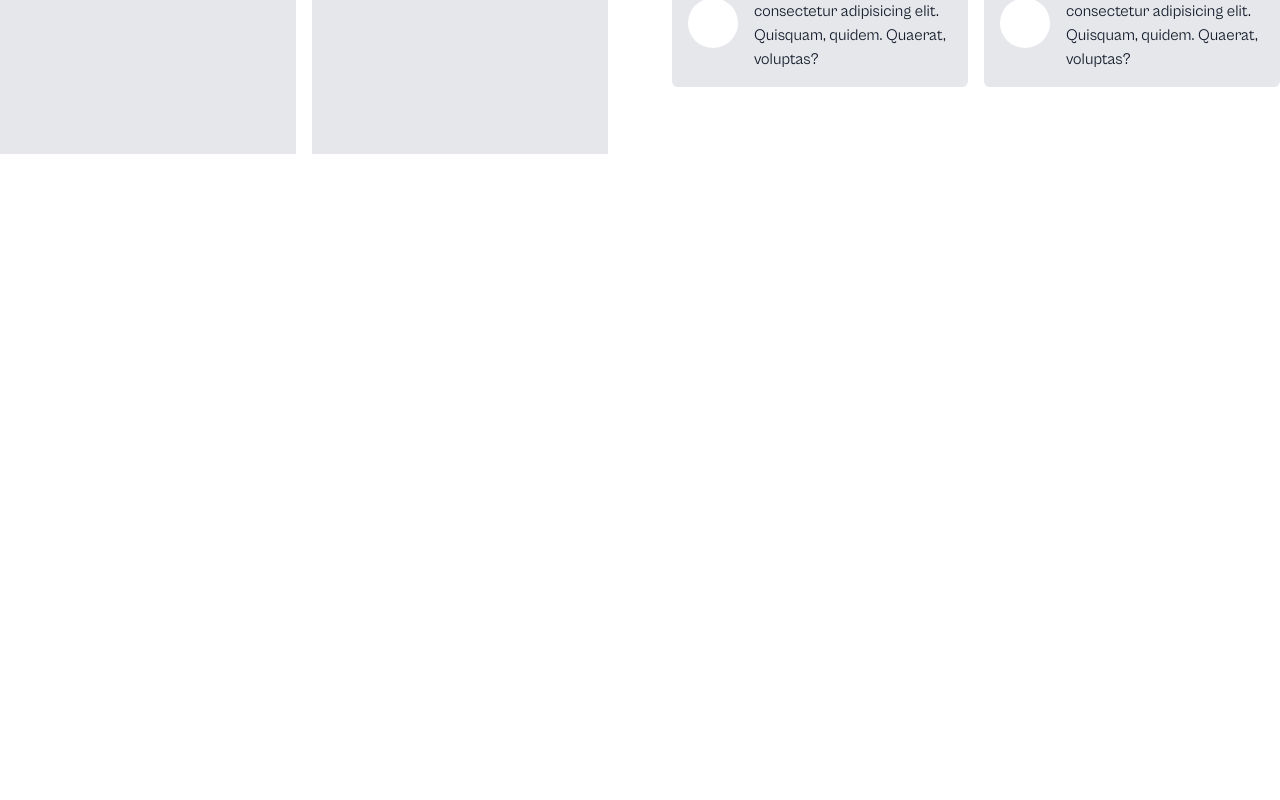
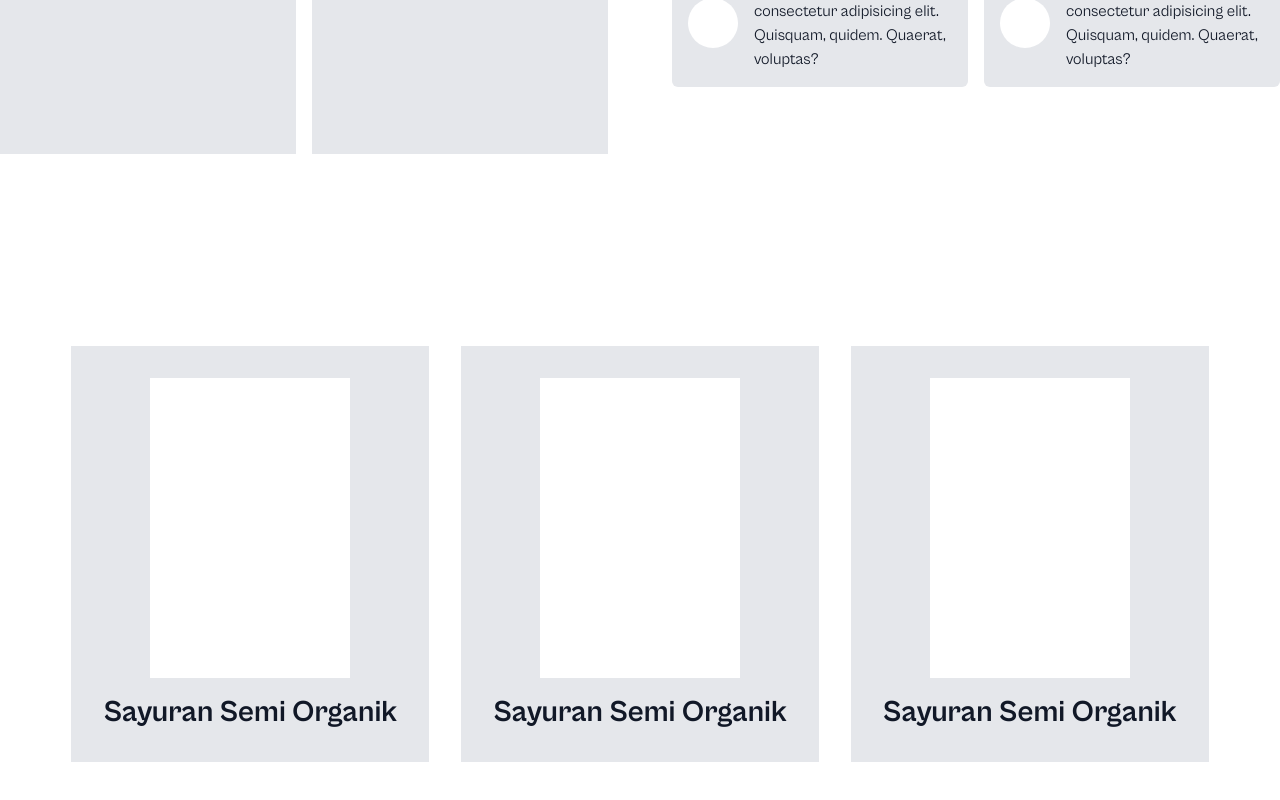
Before and after one commit to robert0789/gerbas-tani-frontend, a Next.js app: page / in a window 1280 px wide. Shown: the part 1497-2297 px from the top of the page. Before the commit the page ends 1747 px from the top, so only its background shows below. Built offline with nearby package versions, Linux system fonts and the light colour scheme.

Commit message:
Add our product basic

```diff
--- /dev/null
+++ b/src/app/modules/home/our-products/index.tsx
@@ -0,0 +1,28 @@
+const OurProducts: React.FC = () => {
+  return (
+    <div className="py-24">
+      <div className="grid grid-col-1 sm:grid-cols-3 gap-x-8">
+        <div className="flex flex-col gap-y-4 p-8 bg-gray-200 text-gray-900 justify-center items-center">
+          <div className="bg-white w-[200px] aspect-[2/3]"></div>
+          <div>
+            <h3 className="text-3xl font-bold">Sayuran Semi Organik</h3>
+          </div>
+        </div>
+        <div className="flex flex-col gap-y-4 p-8 bg-gray-200 text-gray-900 justify-center items-center">
+          <div className="bg-white w-[200px] aspect-[2/3]"></div>
+          <div>
+            <h3 className="text-3xl font-bold">Sayuran Semi Organik</h3>
+          </div>
+        </div>
+        <div className="flex flex-col gap-y-4 p-8 bg-gray-200 text-gray-900 justify-center items-center">
+          <div className="bg-white w-[200px] aspect-[2/3]"></div>
+          <div>
+            <h3 className="text-3xl font-bold">Sayuran Semi Organik</h3>
+          </div>
+        </div>
+      </div>
+    </div>
+  );
+};
+
+export default OurProducts;
--- a/src/app/page.tsx
+++ b/src/app/page.tsx
@@ -1,12 +1,14 @@
 import Image from 'next/image'
 import Hero from './modules/home/hero'
 import About from './modules/home/about'
+import OurProducts from './modules/home/our-products'
 
 export default function Home() {
   return (
     <main className="flex flex-col items-center justify-between">
       <Hero />
       <About />
+      <OurProducts />
     </main>
   )
 }
```
